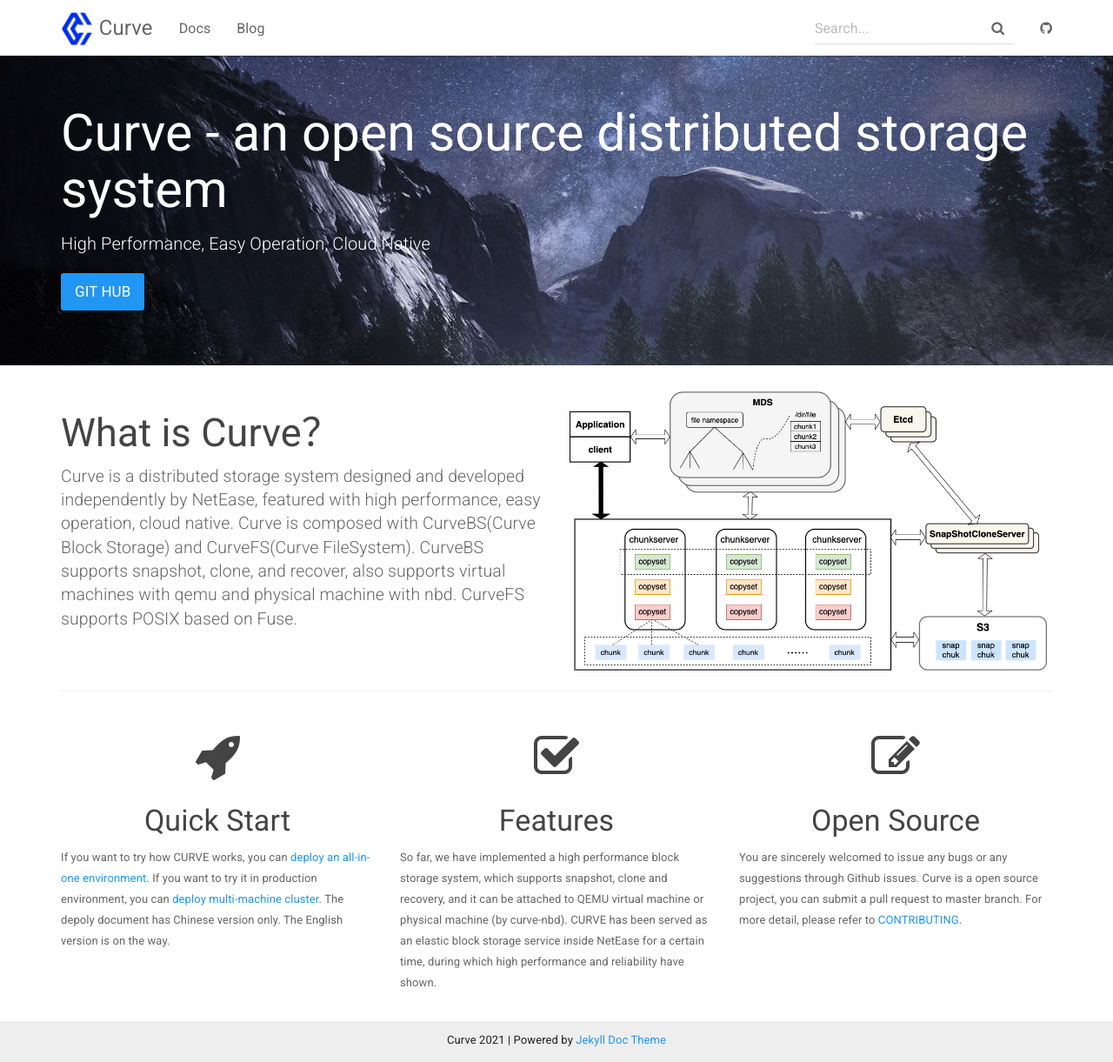
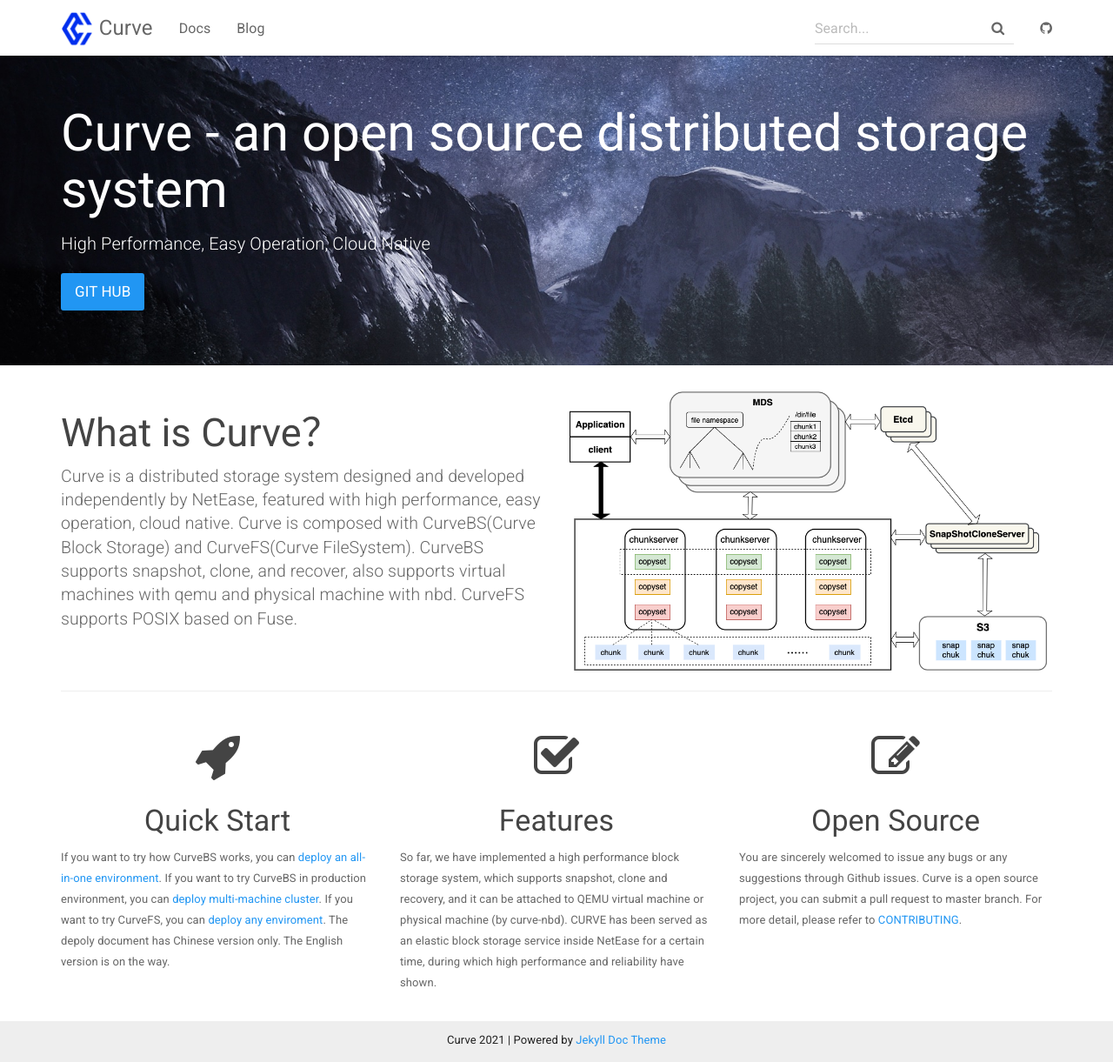
Before and after one commit to opencurve/homepage, a Jekyll site: the page built from index.html, in a window 1280 px wide and 1221 px high. Shown: the whole window at 87% size. Built offline with Jekyll 4.4.1, drawn with Linux system fonts in a browser that asks for light colours.

Commit message:
Update index.html

```diff
--- a/index.html
+++ b/index.html
@@ -25,8 +25,9 @@
         <div class="col-sm-4">
             <h1 class="text-center"><i class="fa fa-rocket" aria-hidden="true"></i></h1>
             <h3 class="text-center">Quick Start</h3>
-            <p> If you want to try how CURVE works, you can <a href="https://github.com/opencurve/curve/blob/master/docs/cn/deploy.md#%E5%8D%95%E6%9C%BA%E9%83%A8%E7%BD%B2">deploy an all-in-one environment</a>.
-                If you want to try it in production environment, you can <a href="https://github.com/opencurve/curve/blob/master/docs/cn/deploy.md#%E5%A4%9A%E6%9C%BA%E9%83%A8%E7%BD%B2">deploy multi-machine cluster</a>.
+            <p> If you want to try how CurveBS works, you can <a href="https://github.com/opencurve/curve/blob/master/docs/cn/deploy.md#%E5%8D%95%E6%9C%BA%E9%83%A8%E7%BD%B2">deploy an all-in-one environment</a>.
+                If you want to try CurveBS in production environment, you can <a href="https://github.com/opencurve/curve/blob/master/docs/cn/deploy.md#%E5%A4%9A%E6%9C%BA%E9%83%A8%E7%BD%B2">deploy multi-machine cluster</a>.
+                If you want to try CurveFS, you can <a href="https://github.com/opencurve/curveadm#deploy-cluster">deploy any enviroment</a>.
                 The depoly document has Chinese version only. The English version is on the way.
             </p>
         </div>
```
